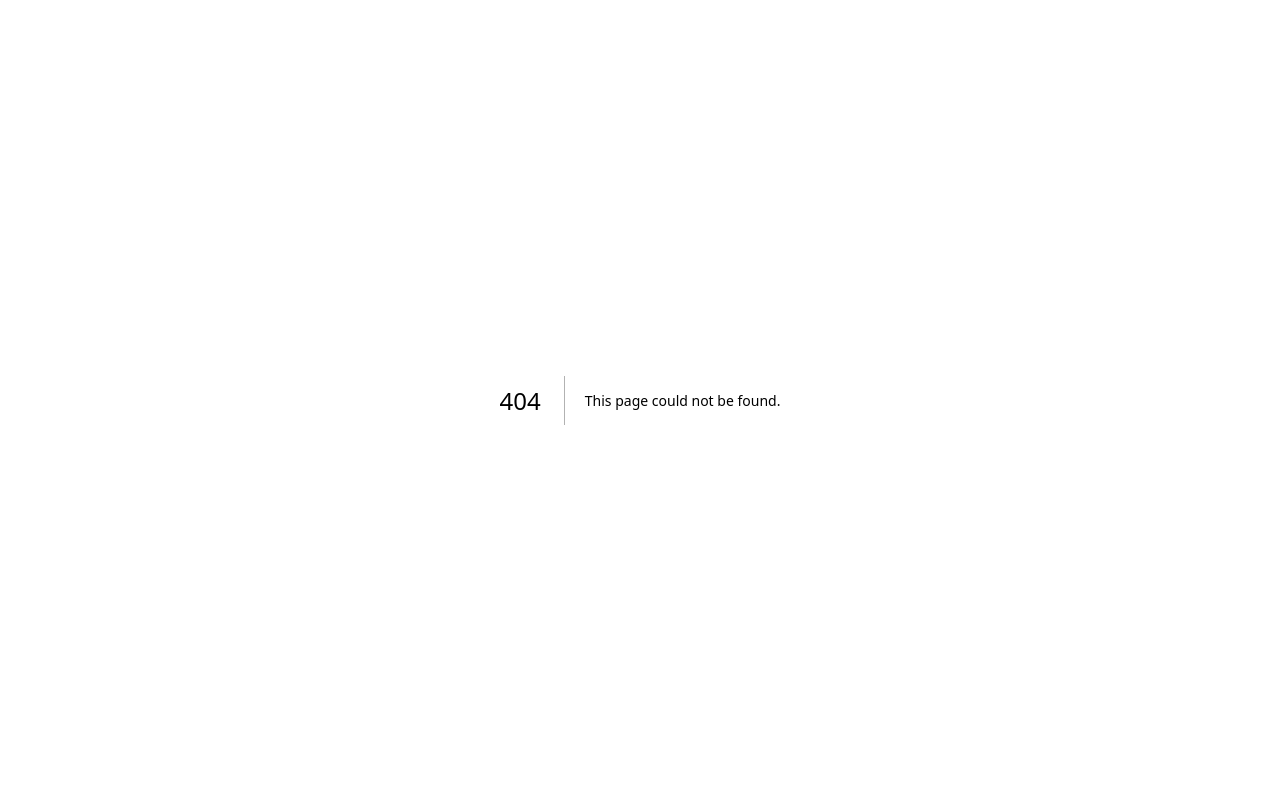
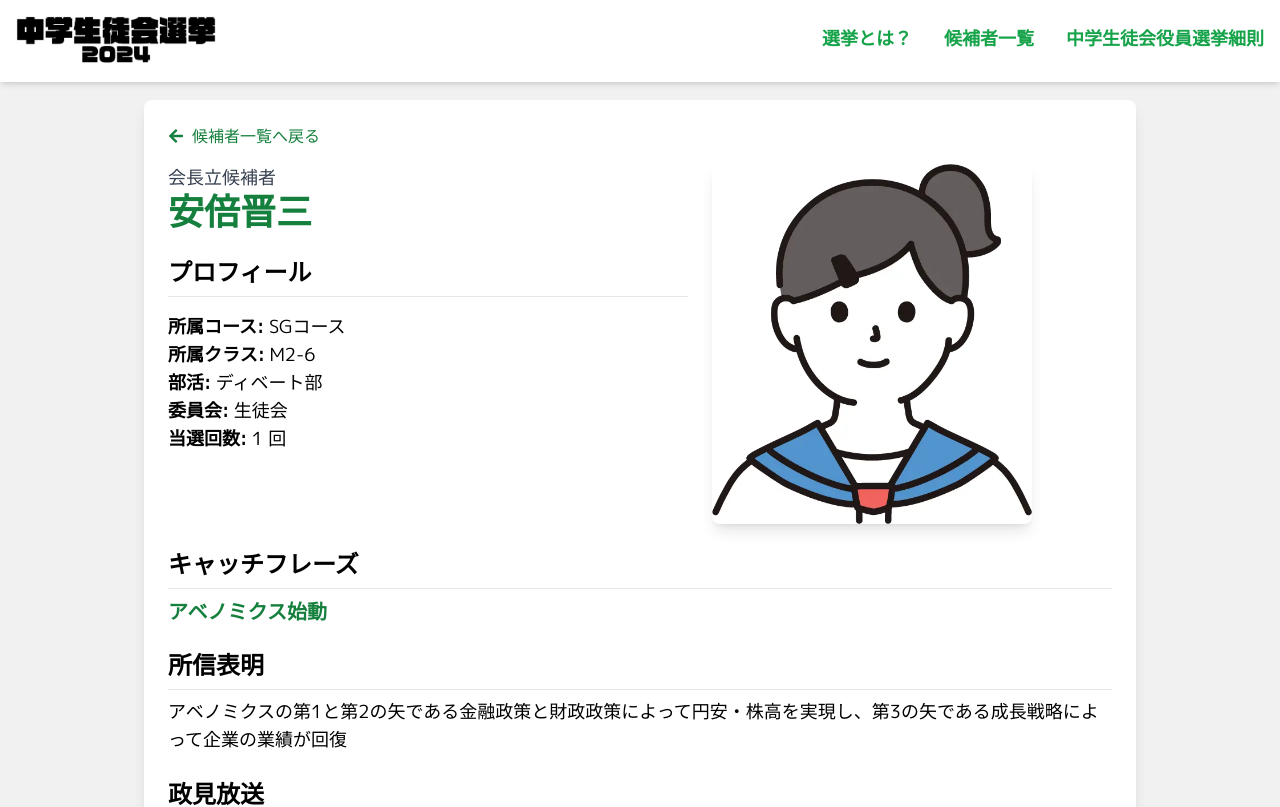
Before and after one commit to Natsusame/highschool-election-2025, a Next.js app: page /candidates/1 in a window 1280 px wide. Before the commit this address had no page. Shown: the top 807 px of the page. Built offline with nearby package versions, Linux system fonts and the light colour scheme.

Commit message:
candidates page updated

```diff
--- /dev/null
+++ b/src/app/candidates/[id]/page.tsx
@@ -0,0 +1,144 @@
+"use client";
+import { useEffect, useState } from "react";
+import { useParams } from "next/navigation";
+import Header from "../../components/Header";
+import { FaArrowLeft } from "react-icons/fa";
+import Link from "next/link";
+
+const candidates = [
+  {
+    id: 1,
+    name: "安倍晋三",
+    photo: "/./chair.webp",
+    position: "会長",
+    course: "SGコース",
+    class: "M2-6",
+    club: "ディベート部",
+    committee: "生徒会",
+    electionsWon: 1,
+    slogan: "アベノミクス始動",
+    statement:
+      "アベノミクスの第1と第2の矢である金融政策と財政政策によって円安・株高を実現し、第3の矢である成長戦略によって企業の業績が回復",
+    manifestoVideo: "https://drive.google.com/file/d/xxxxx/preview",
+    posterImage: "https://drive.google.com/uc?export=view&id=xxxxx",
+  },
+  // 他の候補者データ
+];
+
+interface Candidate {
+  id: number;
+  name: string;
+  photo: string;
+  position: string;
+  course: string;
+  class: string;
+  club: string;
+  committee: string;
+  electionsWon: number;
+  slogan: string;
+  statement: string;
+  manifestoVideo: string;
+  posterImage: string;
+}
+
+const CandidateDetail = () => {
+  const [candidate, setCandidate] = useState<Candidate | null>(null);
+  const params = useParams();
+  const id = params.id as string; // 型を明示的に `string` に
+
+  useEffect(() => {
+    if (id) {
+      const foundCandidate = candidates.find(
+        (c) => c.id.toString() === id
+      );
+      setCandidate(foundCandidate || null);
+    }
+  }, [id]);
+
+  if (!candidate) {
+    return <div>Candidate not found.</div>;
+  }
+
+  return (
+    <div className="p-5 bg-[#F1F1F1] mt-20 min-h-screen">
+      <Header />
+      <div className="w-4/5 mx-auto bg-white p-6 rounded-lg shadow-lg">
+      <Link href="/candidates">
+        <button className="flex items-center text-green-700 mb-4">
+        <FaArrowLeft className="mr-2" /> 候補者一覧へ戻る
+        </button>
+      </Link>
+
+      <div className="flex flex-col md:flex-row items-start">
+        <div className="flex-1">
+        <p className="text-lg text-gray-700">{candidate.position}立候補者</p>
+        <h1 className="text-4xl text-green-700 font-bold">{candidate.name}</h1>
+        <div className="mt-6">
+          <h2 className="text-2xl font-semibold border-b pb-2">プロフィール</h2>
+          <ul className="mt-4 text-lg">
+          <li>
+        <strong>所属コース:</strong> {candidate.course}
+          </li>
+          <li>
+        <strong>所属クラス:</strong> {candidate.class}
+          </li>
+          <li>
+        <strong>部活:</strong> {candidate.club}
+          </li>
+          <li>
+        <strong>委員会:</strong> {candidate.committee}
+          </li>
+          <li>
+        <strong>当選回数:</strong> {candidate.electionsWon} 回
+          </li>
+          </ul>
+        </div>
+        </div>
+        <div className="flex-shrink-0 ml-6">
+        <img
+          src={candidate.photo}
+          alt={candidate.name}
+          className="w-80 h-auto rounded-lg shadow-lg mr-20"
+        />
+        </div>
+      </div>
+
+      <div className="mt-6">
+        <h2 className="text-2xl font-semibold border-b pb-2">キャッチフレーズ</h2>
+        <p className="mt-2 text-xl font-bold text-green-700">
+        {candidate.slogan}
+        </p>
+      </div>
+
+      <div className="mt-6">
+        <h2 className="text-2xl font-semibold border-b pb-2">所信表明</h2>
+        <p className="mt-2 text-lg">{candidate.statement}</p>
+      </div>
+
+      <div className="mt-6">
+        <h2 className="text-2xl font-semibold border-b pb-2">政見放送</h2>
+        <div className="mt-4 w-full md:w-3/4 mx-auto">
+        <iframe
+          src={candidate.manifestoVideo}
+          className="w-full h-64 md:h-96 border rounded-lg"
+          allowFullScreen
+        ></iframe>
+        </div>
+      </div>
+
+      <div className="mt-6">
+        <h2 className="text-2xl font-semibold border-b pb-2">ポスター</h2>
+        <div className="mt-4 w-full md:w-3/4 mx-auto">
+        <img
+          src={candidate.posterImage}
+          alt={`${candidate.name} のポスター`}
+          className="w-full rounded-lg shadow-lg"
+        />
+        </div>
+      </div>
+      </div>
+    </div>
+  );
+};
+
+export default CandidateDetail;
--- a/src/app/candidates/page.tsx
+++ b/src/app/candidates/page.tsx
@@ -1,4 +1,5 @@
-import React from 'react';
+"use client";
+import React, { useState } from 'react';
 import Header from "../components/Header";
 import { FaVoteYea, FaChevronRight, FaInfoCircle } from 'react-icons/fa';
 import Link from 'next/link';
@@ -13,6 +14,8 @@ const candidates = [
 ];
 
 const CandidatePage = () => {
+  const [showModal, setShowModal] = useState(false);
+
   const renderCandidates = (position: string) => (
     candidates.filter(candidate => candidate.position === position).map(candidate => (
       <div key={candidate.id} className="flex items-center rounded p-4 w-full md:w-1/3 box-border mb-4 justify-center">
@@ -55,10 +58,31 @@ const CandidatePage = () => {
           <div className="absolute left-0 top-0 bottom-0 bg-white ml-1 mr-5 w-2 h-full"></div>
           <h2 className="text-3xl ml-6 mb-2 inline-block align-middle">候補者一覧</h2>
         </div>
-        <button className="flex items-center bg-white text-black p-3 border border-black rounded ml-4">
+        <button
+          className="flex items-center bg-white text-black p-3 border border-black rounded ml-4"
+          onClick={() => setShowModal(true)}
+        >
           <FaInfoCircle className="mr-2" />
           信任投票とは
         </button>
+        {showModal && (
+          <div className="fixed inset-0 z-50 flex items-center justify-center bg-black bg-opacity-50">
+            <div className="bg-white p-6 rounded shadow-lg w-3/4 md:w-1/2">
+              <h2 className="text-2xl font-bold mb-4">信任投票とは</h2>
+                <p className="mb-4">
+                信任投票とは、役職に立候補した人が1人しかいない場合に行われる投票のことです。<br />
+                有権者は、その候補者を「信任する（賛成）」か「信任しない（反対）」かを選びます。<br />
+                投票の結果、信任が得られればその人が役職に就き、得られなければ別の方法で選び直すことになります。
+                </p>
+              <button
+          className="bg-red-700 text-white p-2 rounded"
+          onClick={() => setShowModal(false)}
+              >
+          閉じる
+              </button>
+            </div>
+          </div>
+        )}
       </header>
       <div className="bg-white p-6 text-center w-3/5 mx-auto mt-4 mb-4">
         <p className="text-lg">
```
